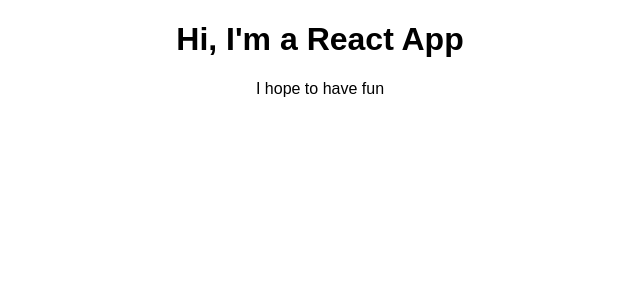
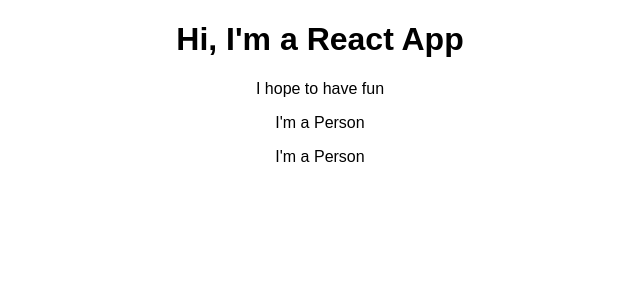
Before and after one commit to rokselamagdalena/TUTORIAL, a React (Create React App) app: page / in a window 1280 px wide. Shown: the top 300 px of the page, without its empty margins (320-960 px from the left). Built offline with nearby package versions, Linux system fonts and the light colour scheme.

Commit message:
functional component

```diff
--- a/src/App.js
+++ b/src/App.js
@@ -1,6 +1,7 @@
 import React, { Component } from 'react';
 //React is reposible for rendering everthing to thr DOM
 import './App.css';
+import Person from './Person/Person';
 
 class App extends Component {
   render() { //render sth to the screen
@@ -11,6 +12,8 @@
       <div className="App">
        <h1>Hi, I'm a React App</h1>
           <p>I hope to have fun</p>
+          <Person/>
+          <Person/>
       </div>
     );
     //this is compiled into this code
--- a/src/Person/Person.js
+++ b/src/Person/Person.js
@@ -0,0 +1,7 @@
+import  React from 'react';
+
+const person = () => {
+    return <p>I'm a Person</p>
+};
+
+export default person;
```
